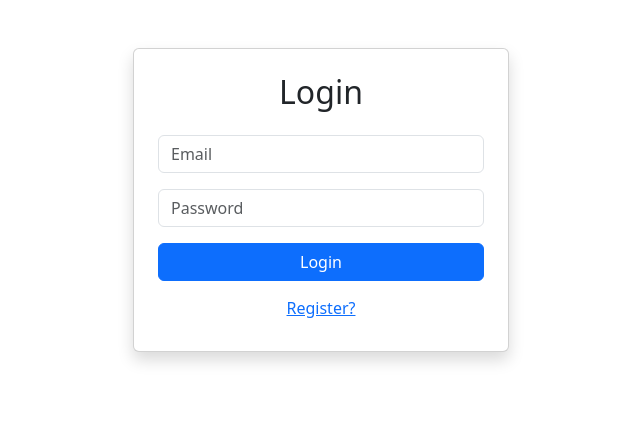
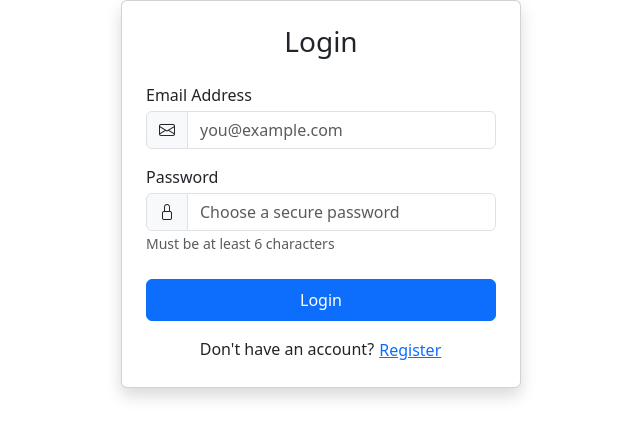
Before and after one commit to SArunD/GT-StudyLink, a React (Vite) app in the folder my-app/: page /login in a window 1280 px wide. Shown: the top 438 px of the page, without its empty margins (319-959 px from the left). Built offline with nearby package versions, Linux system fonts and the light colour scheme; no server answers.

Commit message:
Updated Login & Register Page UI

```diff
--- a/my-app/src/pages/Login.jsx
+++ b/my-app/src/pages/Login.jsx
@@ -10,51 +10,66 @@ function Login() {
   const { setUser } = useContext(AuthContext)
 
   const signIn = async (e) => {
-    await signInWithEmailAndPassword(auth, e.get("email"), e.get("password"))
+    e.preventDefault()
+    await signInWithEmailAndPassword(auth, e.target[0].value, e.target[1].value)
     .then((userCredentials) => {
       const user = userCredentials.user
       setUser(user)
-      console.log("Logged In With: ", e.get("email"))
       navigate("/")
+      console.log("Logged In With: ", e.target[0].value)
     })
     .catch((err) => {
-      alert(err)
+      alert(err.code)
     })
   }
 
   return (
-    <div className="container mt-5" style={{ maxWidth: "400px" }}>
-      <div className="card p-4 shadow">
-        <h2 className="mb-4 text-center">Login</h2>
-        <form action={signIn}>
-          <div className="mb-3">
+    <div>
+      <div className="container card p-4 shadow" style={{ maxWidth: "400px" }}>
+        <h3 className="mb-4 text-center">Login</h3>
+        <form onSubmit={signIn}>
+        <div className="mb-3">
+          <label htmlFor="email" className="form-label mb-1">Email Address</label>
+          <div className="input-group">
+            <span className="input-group-text">
+              <i className="bi bi-envelope"></i>
+            </span>
             <input
+              id="email"
               name="email"
-              placeholder="Email"
               type="email"
+              placeholder="you@example.com"
               className="form-control"
               required
+              autoComplete="true"
             />
           </div>
-          <div className="mb-3">
+        </div>
+        <div className="mb-4">
+          <label htmlFor="password" className="form-label mb-1">Password</label>
+          <div className="input-group">
+            <span className="input-group-text">
+              <i className="bi bi-lock"></i>
+            </span>
             <input
+              id="password"
               name="password"
-              placeholder="Password"
               type="password"
+              placeholder="Choose a secure password"
               className="form-control"
               required
+              autoComplete="true"
             />
           </div>
-          <button type="submit" className="btn btn-primary w-100 mb-2">
+          <small className="text-muted">Must be at least 6 characters</small>
+        </div>
+          <button type="submit" className="btn btn-primary w-100 py-2 mb-3">
             Login
           </button>
+          <p className="text-center p-0 m-0">
+            Don't have an account? <button className="btn btn-link p-0 m-0" onClick={() => navigate("/register")}>Register</button>
+          </p>
         </form>
-        <button
-          onClick={() => navigate("/register")}
-          className="btn btn-link w-100"
-        >
-          Register?
-        </button>
       </div>
     </div>
   )
--- a/my-app/src/pages/Register.jsx
+++ b/my-app/src/pages/Register.jsx
@@ -12,47 +12,37 @@ function Register() {
 
   const addUser = async (e) => {
     await addDoc(collection(db, "users"), {
-      name: e.get("name"),
-      email: e.get("email")
+      name: e.target[0].value,
+      email: e.target[1].value
     })
   }
 
   const signUp = async (e) => {
-    await createUserWithEmailAndPassword(auth, e.get("email"), e.get("password"))
+    e.preventDefault()
+    await createUserWithEmailAndPassword(auth, e.target[1].value, e.target[2].value)
     .then((userCredentials) => {
       const user = userCredentials.user
       addUser(e)
       setUser(user)
+      navigate("/")
       console.log("Registered With: ", user.email)
-      navigate("/")
     })
     .catch((err) => {
-      alert(err)
+      if (err.code == "auth/invalid-email") {
+        alert("Invalid Email: Please enter a valid email!")
+      } else if (err.code == "auth/weak-password") {
+        alert("Weak Password: Please enter a stronger password!")
+      }
     })
   }
 
   return (
-    // <div style={{ border: "2px solid black" }}>
-    //   <h2>Register</h2>
-
-    //   <form action={signUp}>
-    //     <input name='name' placeholder='Name' />
-    //     <input name='email' placeholder='Email' />
-    //     <input name='password' placeholder='Password' type='password' />
-    //     <button type="submit">Register</button>
-    //   </form>
-
-    //   <button onClick={() => navigate("/login")}>Login?</button>
-    // </div>
-    <div className="container mt-5" style={{ maxWidth: "450px" }}>
-      <div className="card shadow-lg">
-        <div className="card-header bg-primary text-white">
-          <h3 className="mb-0 text-center">Create Account</h3>
-        </div>
-        <div className="card-body p-4">
-          <form action={signUp}>
+    <div>
+      <div className="container card p-4 shadow" style={{ maxWidth: "400px" }}>
+      <h3 className="mb-4 text-center">Register</h3>
+      <form onSubmit={signUp}>
         <div className="mb-3">
-              <label htmlFor="name" className="form-label">Full Name</label>
+          <label htmlFor="name" className="form-label mb-1">Full Name</label>
           <div className="input-group">
             <span className="input-group-text">
               <i className="bi bi-person"></i>
@@ -63,12 +53,12 @@ function Register() {
               placeholder="Enter your name"
               className="form-control"
               required
+              autoComplete="true"
             />
           </div>
         </div>
-
         <div className="mb-3">
-              <label htmlFor="email" className="form-label">Email Address</label>
+          <label htmlFor="email" className="form-label mb-1">Email Address</label>
           <div className="input-group">
             <span className="input-group-text">
               <i className="bi bi-envelope"></i>
@@ -80,12 +70,12 @@ function Register() {
               placeholder="you@example.com"
               className="form-control"
               required
+              autoComplete="true"
             />
           </div>
         </div>
-
         <div className="mb-4">
-              <label htmlFor="password" className="form-label">Password</label>
+          <label htmlFor="password" className="form-label mb-1">Password</label>
           <div className="input-group">
             <span className="input-group-text">
               <i className="bi bi-lock"></i>
@@ -97,26 +87,18 @@ function Register() {
               placeholder="Choose a secure password"
               className="form-control"
               required
+              autoComplete="true"
             />
           </div>
           <small className="text-muted">Must be at least 6 characters</small>
         </div>
-
         <button type="submit" className="btn btn-primary w-100 py-2 mb-3">
           Create Account
         </button>
+        <p className="text-center p-0 m-0">
+          Already have an account? <button className="btn btn-link p-0 m-0" onClick={() => navigate("/login")}>Login</button>
+        </p>
       </form>
-
-          <div className="text-center">
-            <p className="mb-0">Already have an account?</p>
-            <button
-              onClick={() => navigate("/login")}
-              className="btn btn-link"
-              >
-              Sign in here
-            </button>
-          </div>
-        </div>
       </div>
     </div>
   )
```
Lines whose indentation alone changed are shown as unchanged.
